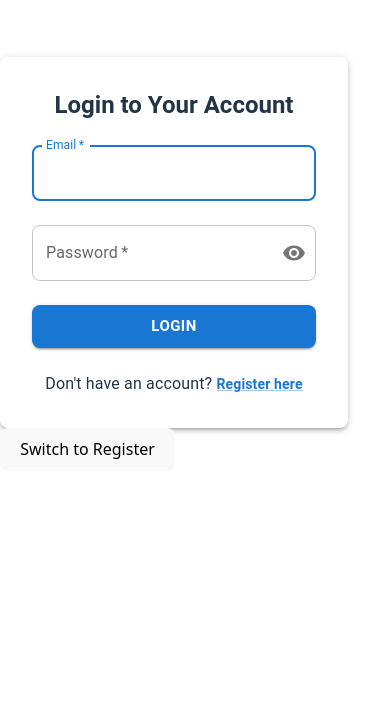
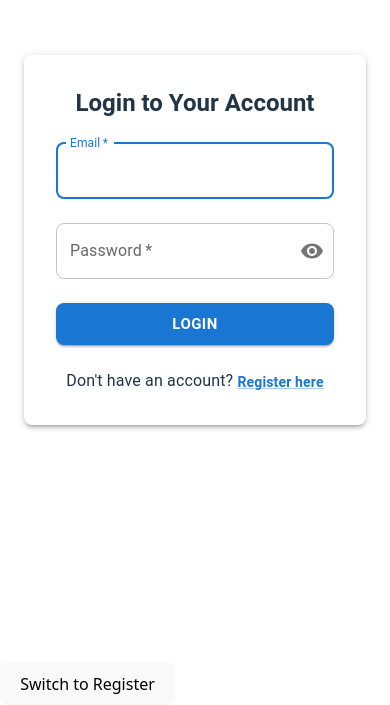
Before and after one commit to cykarazor/vessel-app, a React (Vite) app in the folder frontend/: page / in a window 390 px wide. Shown: the part 182-887 px from the top of the page. Before the commit the page ends 844 px from the top, so only its background shows below. Built offline with nearby package versions, Linux system fonts and the light colour scheme.

Commit message:
Improve login form layout and styling with responsive MUI Grid

```diff
--- a/frontend/src/LoginForm.jsx
+++ b/frontend/src/LoginForm.jsx
@@ -11,6 +11,9 @@ import {
   IconButton,
   CircularProgress,
   Link,
+  Grid,
+  useTheme,
+  useMediaQuery,
 } from "@mui/material";
 import { Visibility, VisibilityOff } from "@mui/icons-material";
 
@@ -19,6 +22,9 @@ export default function LoginForm({ onLogin, onSwitchToRegister }) {
   const [error, setError] = useState("");
   const [loading, setLoading] = useState(false);
   const [showPassword, setShowPassword] = useState(false);
+
+  const theme = useTheme();
+  const isMdUp = useMediaQuery(theme.breakpoints.up("md"));
 
   const handleChange = (e) => {
     setForm({ ...form, [e.target.name]: e.target.value });
@@ -45,15 +51,63 @@ export default function LoginForm({ onLogin, onSwitchToRegister }) {
   };
 
   return (
+    <Grid
+      container
+      sx={{
+        minHeight: "100vh",
+      }}
+    >
+      {/* Left side: illustration - only on md and up */}
+      {isMdUp && (
+        <Grid
+          item
+          md={6}
+          sx={{
+            background:
+              "linear-gradient(135deg, #6b73ff 0%, #000dff 100%)",
+            color: "#fff",
+            display: "flex",
+            justifyContent: "center",
+            alignItems: "center",
+            px: 4,
+          }}
+        >
+          <Box
+            component="img"
+            src="https://images.unsplash.com/photo-1506744038136-46273834b3fb?auto=format&fit=crop&w=600&q=80"
+            alt="Ship illustration"
+            sx={{
+              maxWidth: "100%",
+              maxHeight: "80vh",
+              borderRadius: 3,
+              boxShadow: 4,
+            }}
+          />
+        </Grid>
+      )}
+
+      {/* Right side: form */}
+      <Grid
+        item
+        xs={12}
+        md={6}
+        sx={{
+          display: "flex",
+          justifyContent: "center",
+          alignItems: "center",
+          bgcolor: "background.default",
+          px: 3,
+          py: 6,
+        }}
+      >
         <Box
           component="form"
           onSubmit={handleSubmit}
           noValidate
           autoComplete="off"
           sx={{
+            width: "100%",
             maxWidth: 400,
-        mx: "auto",
-        mt: 6,
             p: 4,
             boxShadow: 3,
             borderRadius: 2,
@@ -116,7 +170,6 @@ export default function LoginForm({ onLogin, onSwitchToRegister }) {
 
             {error && <Alert severity="error">{error}</Alert>}
 
-        {/* Link to switch to Register form */}
             <Typography textAlign="center" mt={1}>
               Don&apos;t have an account?{" "}
               <Link
@@ -130,5 +183,7 @@ export default function LoginForm({ onLogin, onSwitchToRegister }) {
             </Typography>
           </Stack>
         </Box>
+      </Grid>
+    </Grid>
   );
 }
```
Lines whose indentation alone changed are shown as unchanged.
